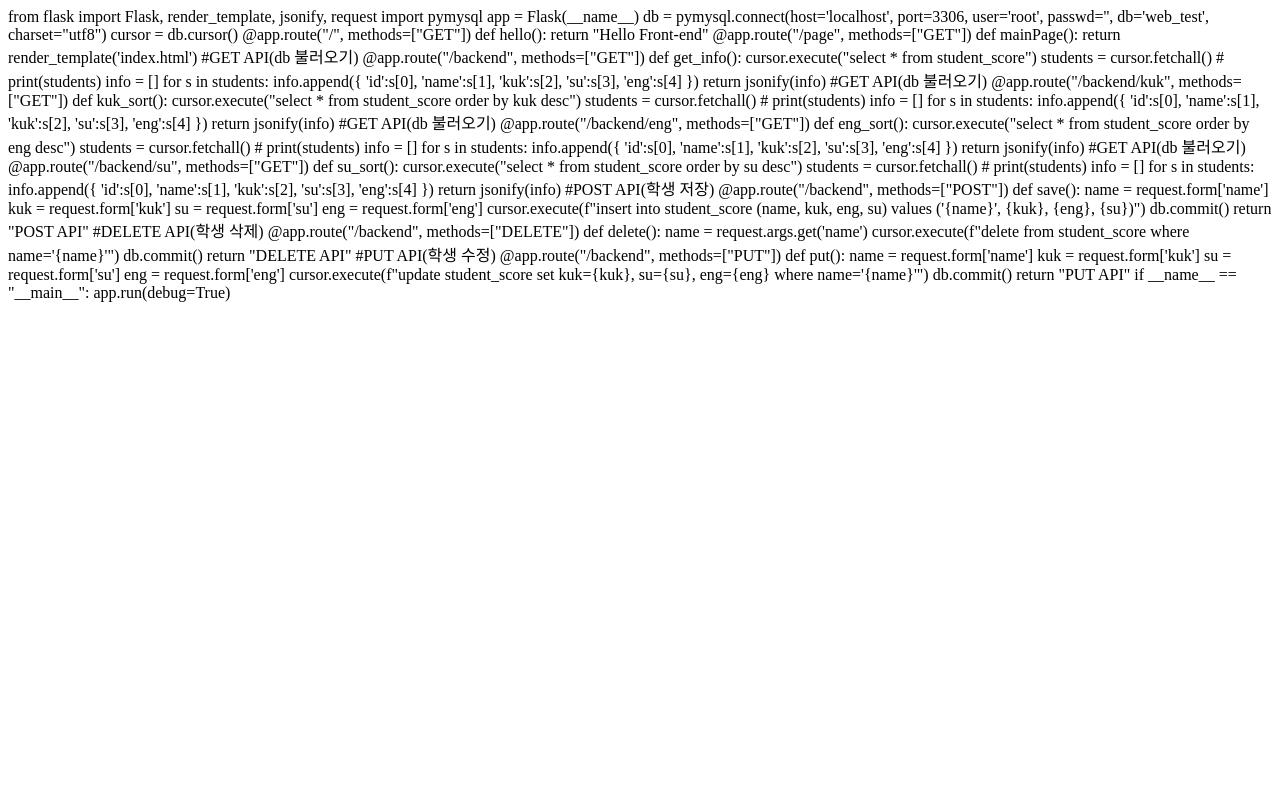
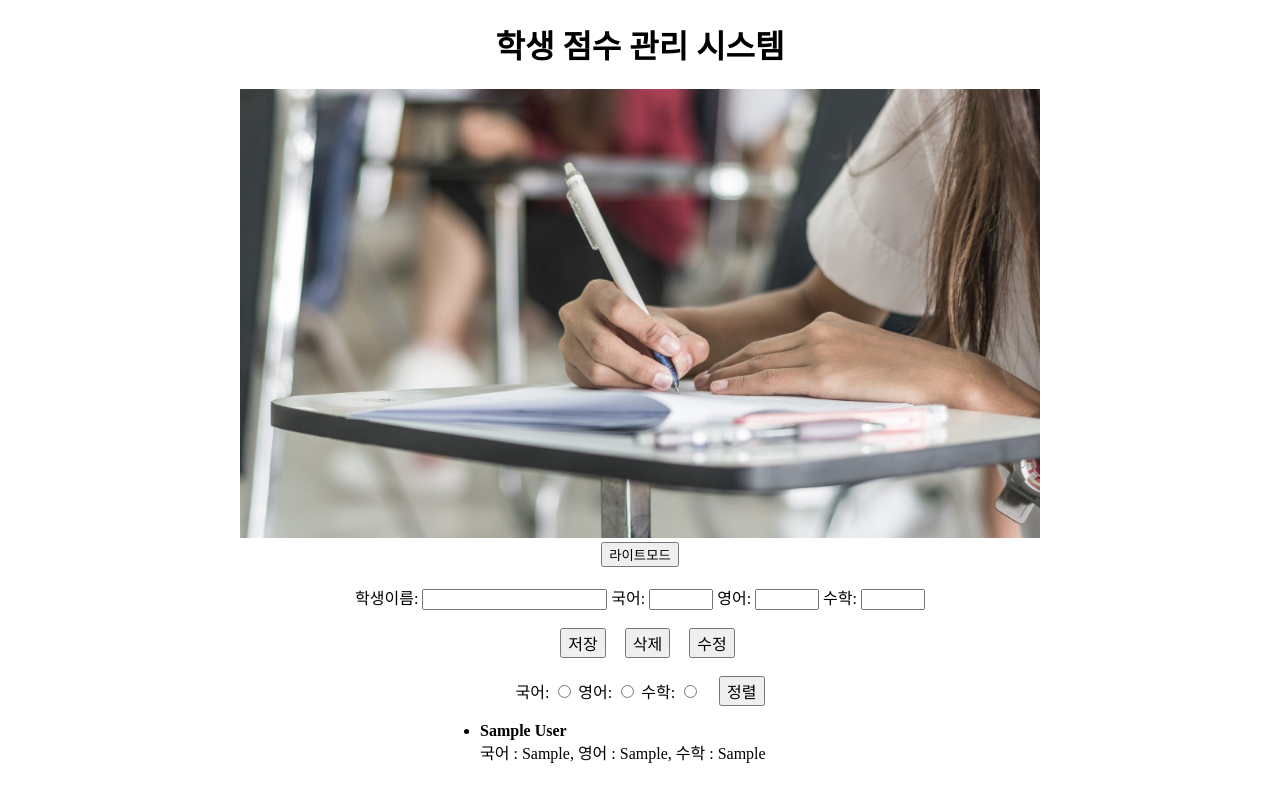
Before and after one commit to GJH424/practice5.Test, a Flask app: page /page in a window 1280 px wide. Run offline with Flask 2, Linux system fonts and the light colour scheme; tables that the repository leaves empty or names only in its code hold one stand-in row (values such as "Sample post").

Commit message:
Update index.html

```diff
--- a/templates/index.html
+++ b/templates/index.html
@@ -1,116 +1,275 @@
-from flask import Flask, render_template, jsonify, request
-import pymysql
-
-app = Flask(__name__)
-db = pymysql.connect(host='localhost', port=3306, user='root', passwd='', db='web_test', charset="utf8")
-cursor = db.cursor()
-
-@app.route("/", methods=["GET"])
-def hello():
-	return "Hello Front-end"
-
-@app.route("/page", methods=["GET"])
-def mainPage():
-    return render_template('index.html')
-
-#GET API(db 불러오기)
-@app.route("/backend", methods=["GET"])
-def get_info():
-    cursor.execute("select * from student_score")
-    students = cursor.fetchall()
-    # print(students)
-    info = []
-    for s in students:
-        info.append({
-            'id':s[0],
-            'name':s[1],
-            'kuk':s[2],
-            'su':s[3],
-            'eng':s[4]
-        })
-    return jsonify(info)
-
-#GET API(db 불러오기)
-@app.route("/backend/kuk", methods=["GET"])
-def kuk_sort():
-    cursor.execute("select * from student_score order by kuk desc")
-    students = cursor.fetchall()
-    # print(students)
-    info = []
-    for s in students:
-        info.append({
-            'id':s[0],
-            'name':s[1],
-            'kuk':s[2],
-            'su':s[3],
-            'eng':s[4]
-        })
-    return jsonify(info)
-
-#GET API(db 불러오기)
-@app.route("/backend/eng", methods=["GET"])
-def eng_sort():
-    cursor.execute("select * from student_score order by eng desc")
-    students = cursor.fetchall()
-    # print(students)
-    info = []
-    for s in students:
-        info.append({
-            'id':s[0],
-            'name':s[1],
-            'kuk':s[2],
-            'su':s[3],
-            'eng':s[4]
-        })
-    return jsonify(info)
-
-#GET API(db 불러오기)
-@app.route("/backend/su", methods=["GET"])
-def su_sort():
-    cursor.execute("select * from student_score order by su desc")
-    students = cursor.fetchall()
-    # print(students)
-    info = []
-    for s in students:
-        info.append({
-            'id':s[0],
-            'name':s[1],
-            'kuk':s[2],
-            'su':s[3],
-            'eng':s[4]
-        })
-    return jsonify(info)
+<!DOCTYPE html>
+<html lang="en">
+<head>
+  <meta charset="UTF-8">
+  <title>학생점수관리시스템</title>
+  <style>
+    #const-div{
+      text-align:center;
+    }
+    img{
+      width: 800px;
+    }
+    ul{
+      width:400px;
+      margin-left:calc(50% - 200px);
+    }
 
 
-#POST API(학생 저장)
-@app.route("/backend", methods=["POST"])
-def save():
-    name = request.form['name']
-    kuk = request.form['kuk']
-    su = request.form['su']
-    eng = request.form['eng']
-    cursor.execute(f"insert into student_score (name, kuk, eng, su) values ('{name}', {kuk}, {eng}, {su})")
-    db.commit()
-    return "POST API"
+  </style>
+  <script src="https://ajax.googleapis.com/ajax/libs/jquery/3.5.1/jquery.min.js"></script>
+<script>
+          // 링크 색 바꾸기
+          function LinkSetColor(color){
+            var alist = document.querySelectorAll('a');
+            for(var i = 0; i < alist.length; i++)
+                alist[i].style.color = color;
+        }
 
-#DELETE API(학생 삭제)
-@app.route("/backend", methods=["DELETE"])
-def delete():
-    name = request.args.get('name')
-    cursor.execute(f"delete from student_score where name='{name}'")
-    db.commit()
-    return "DELETE API"
+        // 바디 글자색 바꾸기
+        function BodySetColor(color){
+            document.querySelector('body').style.color = color;
+        }
 
-#PUT API(학생 수정)
-@app.route("/backend", methods=["PUT"])
-def put():
-    name = request.form['name']
-    kuk = request.form['kuk']
-    su = request.form['su']
-    eng = request.form['eng']
-    cursor.execute(f"update student_score set kuk={kuk}, su={su}, eng={eng} where name='{name}'")
-    db.commit()
-    return "PUT API"
+        // 바디 배경색 바꾸기
+        function BodySetBackgroundColor(color){
+            document.querySelector('body').style.backgroundColor = color;
+        }
 
-if __name__ == "__main__":
-    app.run(debug=True)
+        // 주간, 야간모드
+        function day_night_handler(self) {
+            var target = document.querySelector('body');
+            if (self.value == '라이트모드') {
+                BodySetBackgroundColor('RGB(0,0,0)');
+                BodySetColor('white');
+                LinkSetColor('powderblue')
+
+                self.value = '다크모드';
+            }
+            else {
+                BodySetBackgroundColor('white');
+                BodySetColor('black');
+                LinkSetColor('blue')
+
+                self.value = '라이트모드';
+            }
+        }
+</script>
+</head>
+<body style="margin-top:1%">
+  <div id="const-div">
+  <h1>학생 점수 관리 시스템</h1>
+
+
+  <img src="{{url_for('static', filename='img.jpeg') }}" > <br>
+  <input type="button" value="라이트모드" onclick="day_night_handler(this)">
+
+  <br><br>
+    학생이름: <input id="name" type="text" maxlength="10">
+    국어: <input id="kuk" type="number" min="0" max="100">
+    영어: <input id="eng" type="number" min="0" max="100">
+    수학: <input id="su" type="number" min="0" max="100">
+  <br><br>
+    <button onclick="Save()" style="margin-left:15px; height:30px; font-size:medium">
+      저장
+    </button>
+    <button onclick="Del()" style="margin-left:15px; height:30px; font-size:medium">
+      삭제
+    </button>
+    <button onclick="Put()" style="margin-left:15px; height:30px; font-size:medium">
+      수정
+    </button>
+
+
+    <br><br>국어: <input name="chk_info" type="radio" value="kuk_sort">
+            영어: <input name="chk_info" type="radio" value="eng_sort">
+            수학: <input name="chk_info" type="radio" value="su_sort">
+    <button onclick="Sort()" style="margin-left:15px; height:30px; font-size:medium">
+      정렬
+    </button>
+
+  </div>
+  <div>
+    <ul id="ajax-ul">
+
+    </ul>
+</div>
+<script>
+  $.ajax({
+    type : "GET",
+    url : "/backend",
+    data:{},
+    success: function(response){
+      console.log(response)
+      for (let data of response){
+        $("#ajax-ul").append(`<li>
+          <strong>${data.name}</strong> <br>
+          국어 : ${data.kuk},
+          영어 : ${data.eng},
+          수학 : ${data.su}
+              </li>`)}
+      }
+  })
+
+  function Sort(){
+    var checked = $('input[name=chk_info]:checked').val();
+
+    if (checked === "kuk_sort"){
+      $.ajax({
+        type:"GET",
+        url:"/backend/kuk",
+        data:{},
+        success: function(response){
+          $("#ajax-ul").empty()
+          for (let data of response){
+            $("#ajax-ul").append(`<li>
+              <strong>${data.name}</strong> <br>
+              국어 : ${data.kuk},
+              영어 : ${data.eng},
+              수학 : ${data.su}
+                  </li>`)
+            }
+          }
+        })
+      }
+
+    if (checked === "eng_sort"){
+      $.ajax({
+        type:"GET",
+        url:"/backend/eng",
+        data:{},
+        success: function(response){
+          $("#ajax-ul").empty()
+          for (let data of response){
+            $("#ajax-ul").append(`<li>
+              <strong>${data.name}</strong> <br>
+              국어 : ${data.kuk},
+              영어 : ${data.eng},
+              수학 : ${data.su}
+                  </li>`)
+            }
+          }
+        })
+      }
+
+    if (checked === "su_sort"){
+      $.ajax({
+        type:"GET",
+        url:"/backend/su",
+        data:{},
+        success: function(response){
+          $("#ajax-ul").empty()
+          for (let data of response){
+            $("#ajax-ul").append(`<li>
+              <strong>${data.name}</strong> <br>
+              국어 : ${data.kuk},
+              영어 : ${data.eng},
+              수학 : ${data.su}
+                  </li>`)
+            }
+          }
+        })
+      }
+  }
+
+  function Save(){
+    const name = $("#name").val()
+    const kuk = $("#kuk").val()
+    const eng = $("#eng").val()
+    const su = $("#su").val()
+    $.ajax({
+      type: "POST",
+      url:"/backend",
+      data:{
+        name: name,
+        kuk: kuk,
+        su: su,
+        eng: eng
+      },
+      success: function(response){
+        $("#ajax-ul").empty()
+        $.ajax({
+            type : "GET",
+            url : "/backend",
+            data:{},
+            success: function(response){
+              console.log(response)
+              for (let data of response){
+                $("#ajax-ul").append(`<li>
+                  <strong>${data.name}</strong> <br>
+                  국어 : ${data.kuk},
+                  영어 : ${data.eng},
+                  수학 : ${data.su}
+                      </li>`)}
+      }
+  })
+      }
+    })
+  }
+
+  function Del(){
+    const name = $("#name").val()
+    $.ajax({
+      type:"DELETE",
+      url:`/backend?name=${name}`,
+      data:{},
+      success: function(response){
+        $("#ajax-ul").empty()
+        $.ajax({
+            type : "GET",
+            url : "/backend",
+            data:{},
+            success: function(response){
+              console.log(response)
+              for (let data of response){
+                $("#ajax-ul").append(`<li>
+                  <strong>${data.name}</strong> <br>
+                  국어 : ${data.kuk},
+                  영어 : ${data.eng},
+                  수학 : ${data.su}
+                      </li>`)}
+      }
+  })
+      }
+    })
+  }
+
+  function Put(){
+    const name = $("#name").val()
+    const kuk = $("#kuk").val()
+    const eng = $("#eng").val()
+    const su = $("#su").val()
+    $.ajax({
+      type:"PUT",
+      url:"/backend",
+      data:{
+        name:name,
+        kuk:kuk,
+        eng:eng,
+        su:su
+      },
+      success: function(response){
+        $("#ajax-ul").empty()
+        $.ajax({
+            type : "GET",
+            url : "/backend",
+            data:{},
+            success: function(response){
+              console.log(response)
+              for (let data of response){
+                $("#ajax-ul").append(`<li>
+                  <strong>${data.name}</strong> <br>
+                  국어 : ${data.kuk},
+                  영어 : ${data.eng},
+                  수학 : ${data.su}
+                      </li>`)}
+      }
+  })
+      }
+
+    })
+  }
+
+</script>
+</body>
+</html>
```
